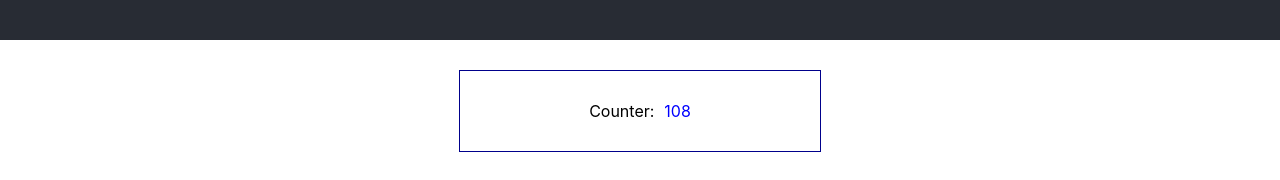
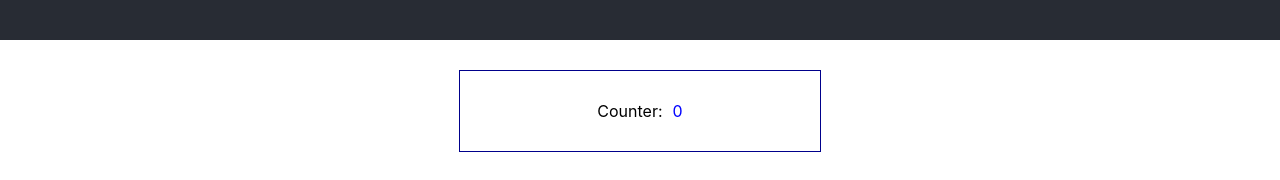
Before and after one commit to karoladudkowska/react, a React (Create React App) app: page / in a window 1280 px wide. Shown: the part 200-380 px from the top of the page. Built offline with nearby package versions, Linux system fonts and the light colour scheme.

Commit message:
initial commit

```diff
--- a/src/App.js
+++ b/src/App.js
@@ -11,8 +11,8 @@ function App() {
       <header className="App-header">
         <h1 className="App-title">Counter App in ReactJs</h1>
       </header>
-      <Counter />
-      <Counter />
+      <Counter initValue={0} />
+      <Counter initValue={108} />
     </div>
   );
 }
--- a/src/Counter.js
+++ b/src/Counter.js
@@ -1,24 +1,43 @@
-import React from 'react';
+import React, { Component } from 'react';
 import './Counter.css';
 
 
+class Counter extends Component {
+    render() {
+        // let randomNumber = Math.floor(Math.random() * (108
+        //     - 1 + 1) + 1);
+        return (
+            <div className="counter">
+                Counter:
+                <span className="value">
+                    {/* {randomNumber} */}
+                    {this.props.initValue}
+                </span>
+            </div>
 
-function Counter(props) {
-
-    let randomNumber = Math.floor(Math.random() * (108
-        - 1 + 1) + 1);
-    return (
-        <div className="counter">
-            Counter:
-            <span className="value">
-                108
-{/* {Math.floor(Math.random() * (108 */}
-                {/* - 1 + 1) + 1)} */}
-                {/* w nawiasach klamrowych kod js/ dlaczego u mnie większa wartośc niz 108? */}
-            </span>
-        </div>
-    );
+        )
+    }
 }
 
+export default Counter;
 
-export default Counter;
+// function Counter(props) {
+
+//     let randomNumber = Math.floor(Math.random() * (108
+//         - 1 + 1) + 1);
+//     return (
+//         <div className="counter">
+//             Counter:
+//             <span className="value">
+//                 {props.initValue}
+//                 {/* {Math.floor(Math.random() * ( */}
+//                 {/* 108 */}
+//                 {/* - 1 + 1) + 1)} */}
+//                 {/* dlaczego u mnie większa wartośc niz 108? */}
+//             </span>
+//         </div>
+//     );
+// }
+
+
+// export default Counter;
```
